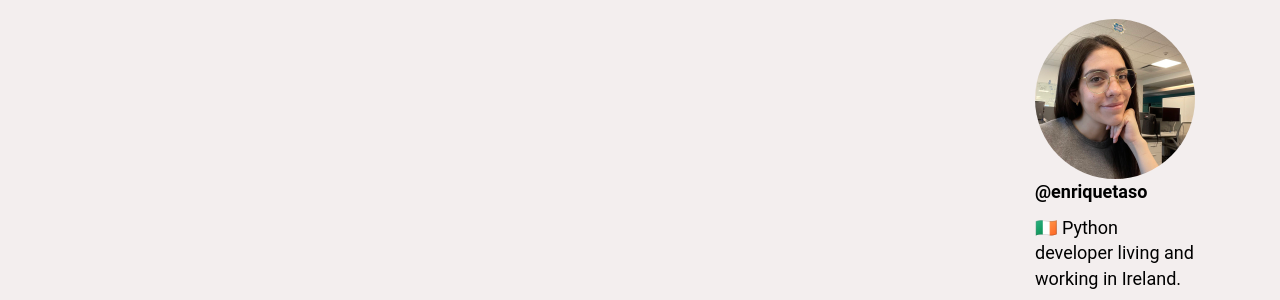
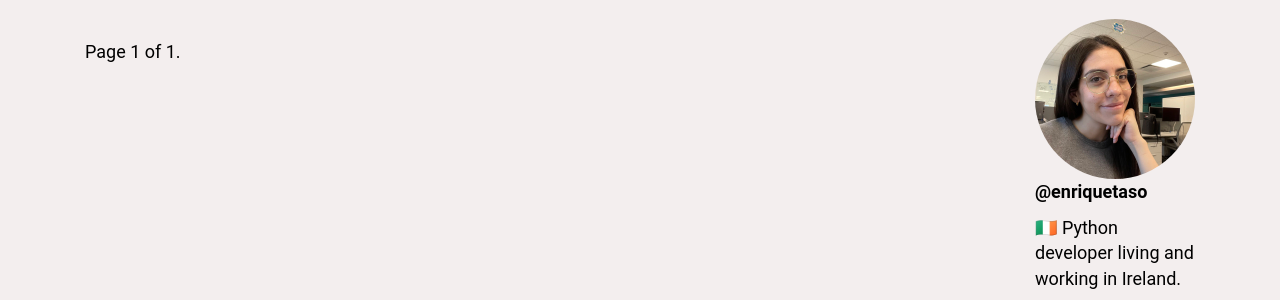
Before and after one commit to enriquetaso/sofi-super-blog, a Django app: page / in a window 1280 px wide. Shown: the part 51-351 px from the top of the page. Run offline with Django 4.2, Linux system fonts and the light colour scheme; data that the repository does not hold is empty; some libraries are stand-ins or nearby versions; some web fonts are replaced.

Commit message:
Adding Paginating to ListView

```diff
--- a/blog/templates/blog/post_list.html
+++ b/blog/templates/blog/post_list.html
@@ -1,6 +1,6 @@
 {% extends 'blog/base.html' %}
 {% block content %}
-    {% for post in posts %}
+    {% for post in page_obj %}
         <div class="panel panel-default">
             <div class="panel-heading"><a href="{% url 'post_detail' pk=post.pk %}">{{ post.title }}</a></div>
             <div class="panel-body">
@@ -17,4 +17,19 @@
             </div>
         </div>
     {% endfor %}
+    <div class="pagination">
+        <span class="step-links">
+            {% if page_obj.has_previous %}
+                <a href="?page=1">&laquo; first</a>
+                <a href="?page={{ page_obj.previous_page_number }}">previous</a>
+            {% endif %}
+            <span class="current">
+                Page {{ page_obj.number }} of {{ page_obj.paginator.num_pages }}.
+            </span>
+            {% if page_obj.has_next %}
+                <a href="?page={{ page_obj.next_page_number }}">next</a>
+                <a href="?page={{ page_obj.paginator.num_pages }}">last &raquo;</a>
+            {% endif %}
+        </span>
+    </div>
 {% endblock %}
--- a/blog/views.py
+++ b/blog/views.py
@@ -11,9 +11,9 @@ from .models import Post, Tag
 
 
 class PostListView(generic.ListView):
+    paginate_by = 3
     model = Post
     template_name = "blog/post_list.html"
-    context_object_name = "posts"
 
     def get_queryset(self):
         """Return published Post ordering desc"""
```
